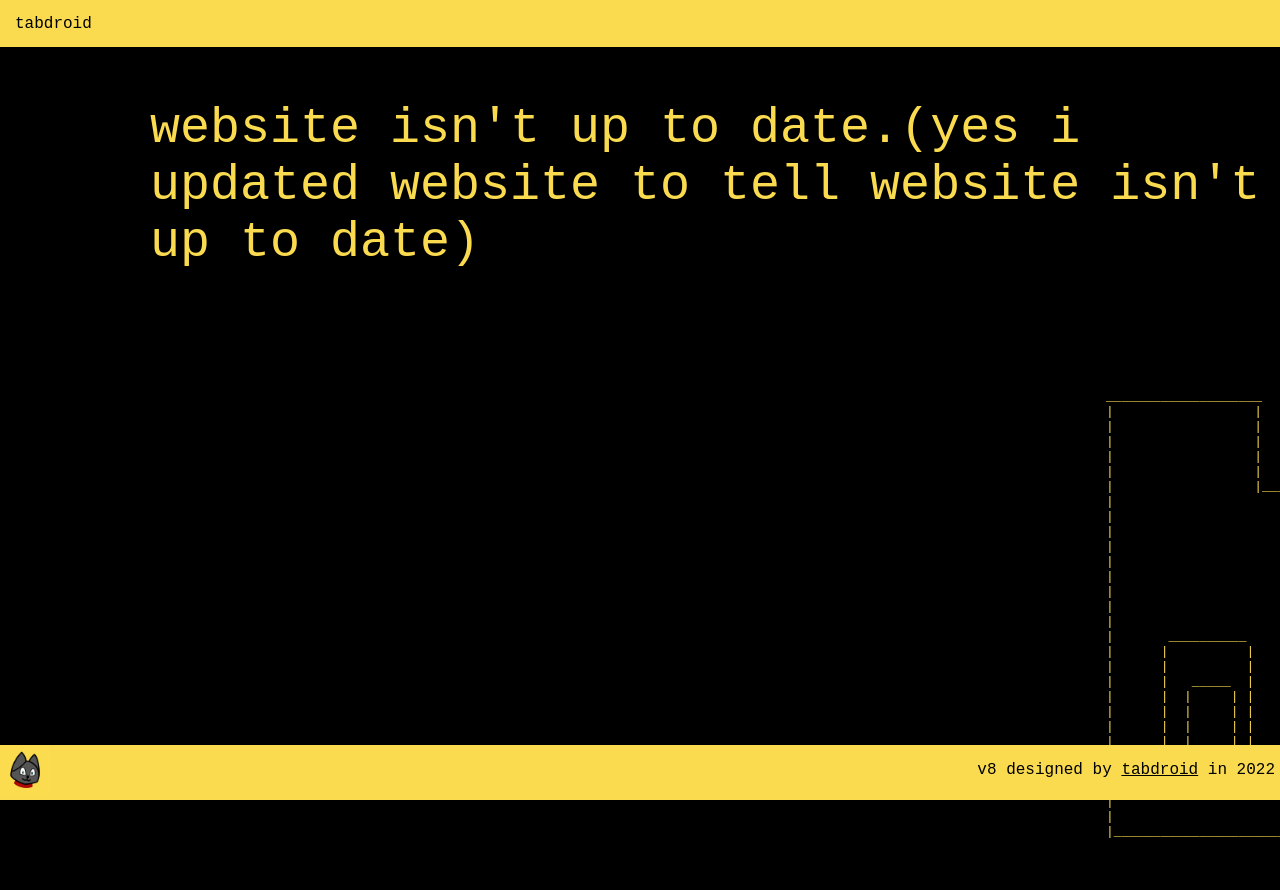
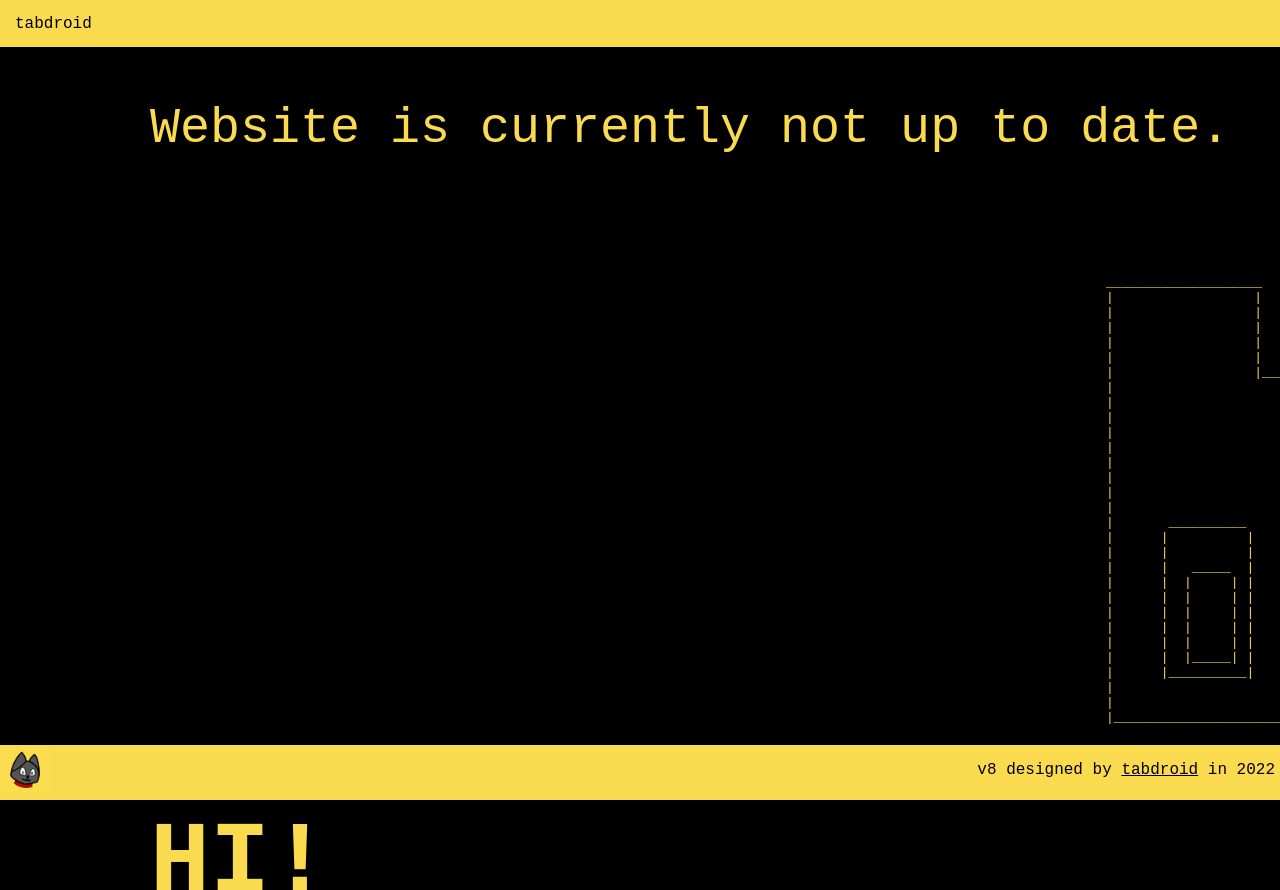
Before and after one commit to tabdroid-1/tabdroids-portfolio, a plain HTML site: page index.html in a window 1280 px wide. Shown: the top 890 px of the page. Drawn offline with Linux system fonts and the light colour scheme.

Commit message:
Update index.html

```diff
--- a/index.html
+++ b/index.html
@@ -22,7 +22,7 @@
     <div class="content-wrapper">
         <div class="start" style="color: #fadb4f;">
 
-            <p style="font-size: 50px;">website isn't up to date.(yes i updated website to tell website isn't up to date)</p>
+            <p style="font-size: 50px;">Website is currently not up to date.</p>
             <div class="cat">
                 <pre>
                     ____________________                  ____________________
```
